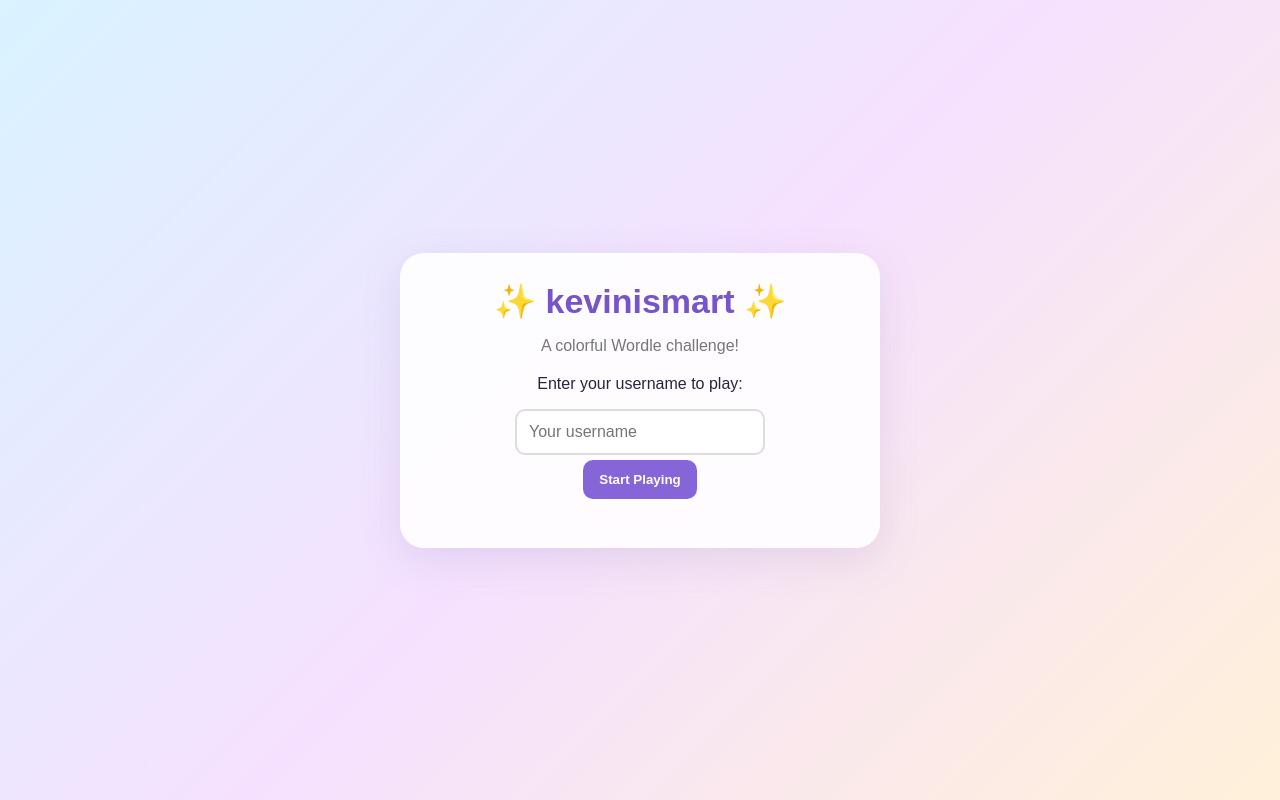
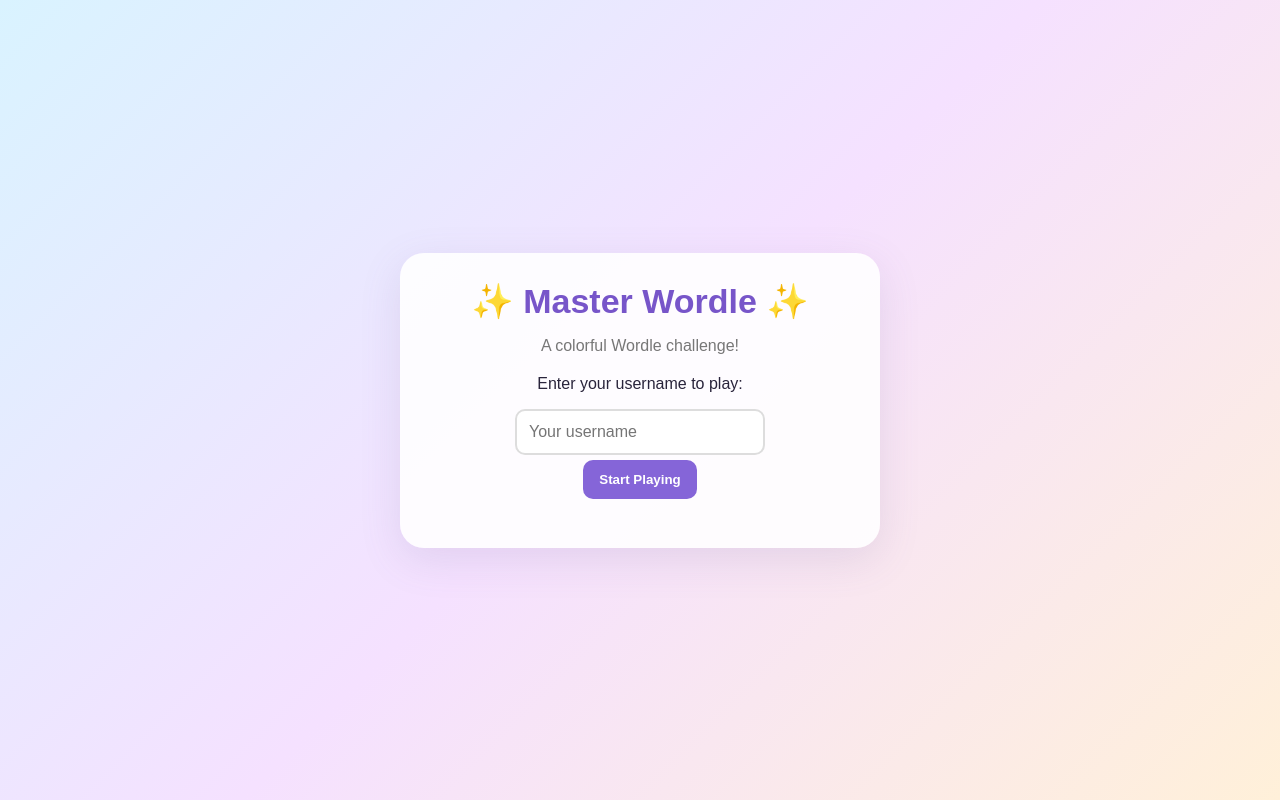
Before and after one commit to kzhang1304-commits/kevinismart, a plain HTML site: page index.html in a window 1280 px wide. Drawn offline with Linux system fonts and the light colour scheme; no server answers.

Commit message:
Update index.html

```diff
--- a/index.html
+++ b/index.html
@@ -128,7 +128,7 @@ button:hover { background: #6848bc; }
 
 <body>
 <div class="container">
-    <h1>✨ kevinismart ✨</h1>
+    <h1>✨ Master Wordle ✨</h1>
     <p class="subtitle">A colorful Wordle challenge!</p>
 
     <div id="login">
```
